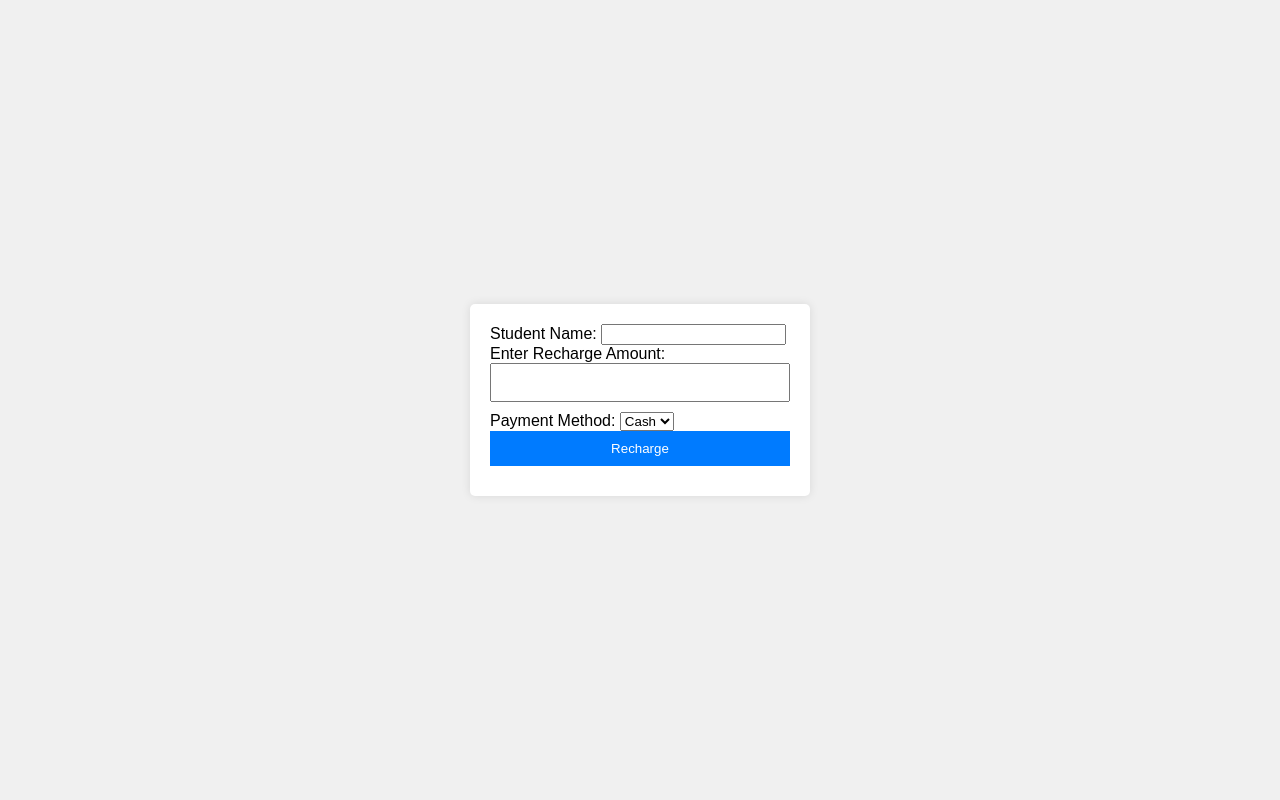
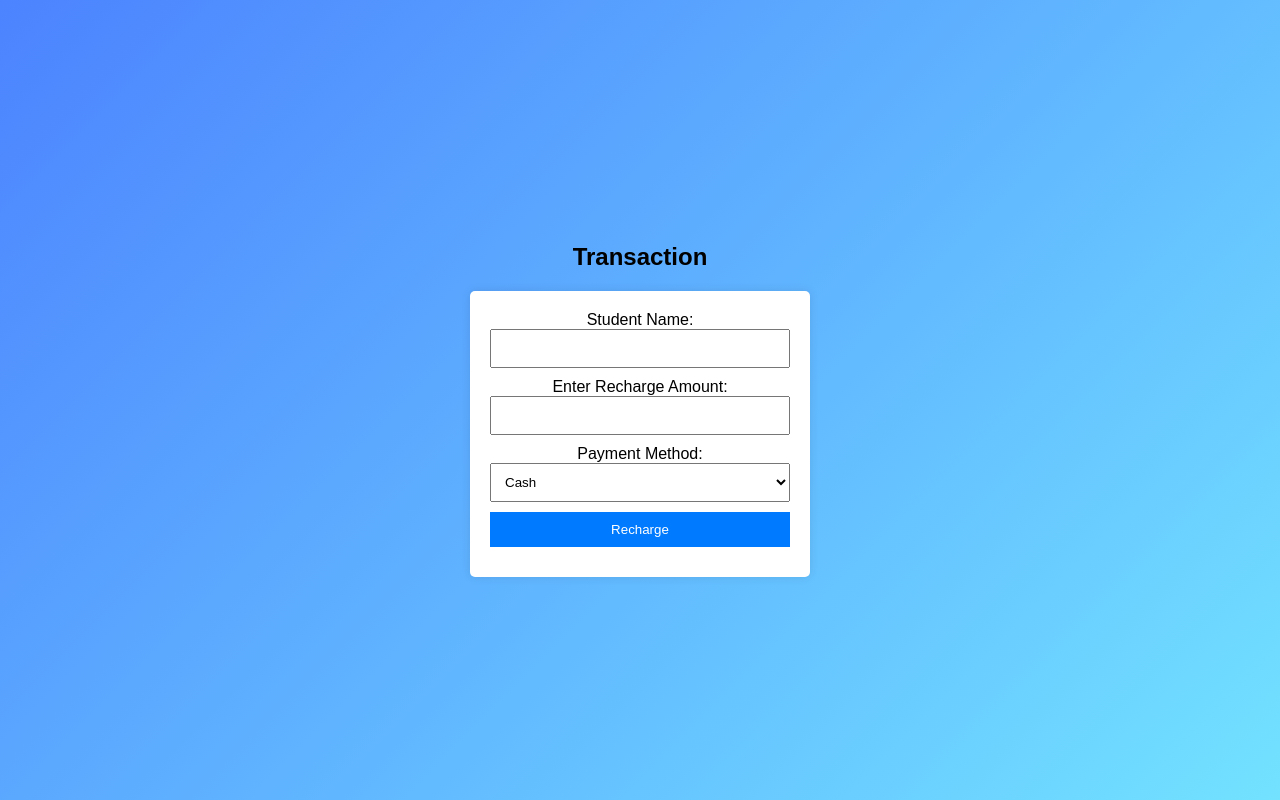
Before and after one commit to PSGSudalai/Canteen_QR, a Django app: template BASE/templates/website/recharge_form.html in a window 1280 px wide. Run offline with Django 5.2, Linux system fonts and the light colour scheme; the template is opened without the code that fills it, so the values that code supplies are empty.

Commit message:
recharge changes

```diff
--- a/BASE/templates/website/recharge_form.html
+++ b/BASE/templates/website/recharge_form.html
@@ -11,24 +11,24 @@
             align-items: center;
             height: 100vh;
             margin: 0;
-            background-color: #f0f0f0;
+            background: linear-gradient(135deg, #4c83ff, #72e2ff);
         }
-
+        .tran {
+            text-align: center;
+        }
         form {
             background-color: #fff;
             padding: 20px;
             border-radius: 5px;
-            box-shadow: 0 0 10px rgba(0,0,0,0.1);
+            box-shadow: 0 0 10px rgba(0, 0, 0, 0.1);
             width: 300px; /* Adjust width as needed */
         }
-
-        input[type="number"], button {
+        input[type="number"], input[type="text"], select, button {
             padding: 10px;
             margin-bottom: 10px;
             width: 100%;
             box-sizing: border-box;
         }
-
         button {
             background-color: #007bff;
             color: #fff;
@@ -38,6 +38,8 @@
     </style>
 </head>
 <body>
+    <div class="tran">
+        <h2>Transaction</h2>
         <form id="recharge-form" action="{% url 'recharge_transaction' uuid %}" method="POST">
             {% csrf_token %}
             <label for="student_name">Student Name:</label>
@@ -55,5 +57,6 @@
             <br>
             <button type="submit">Recharge</button>
         </form>
+    </div>
 </body>
 </html>
```
Lines whose indentation alone changed are shown as unchanged.
